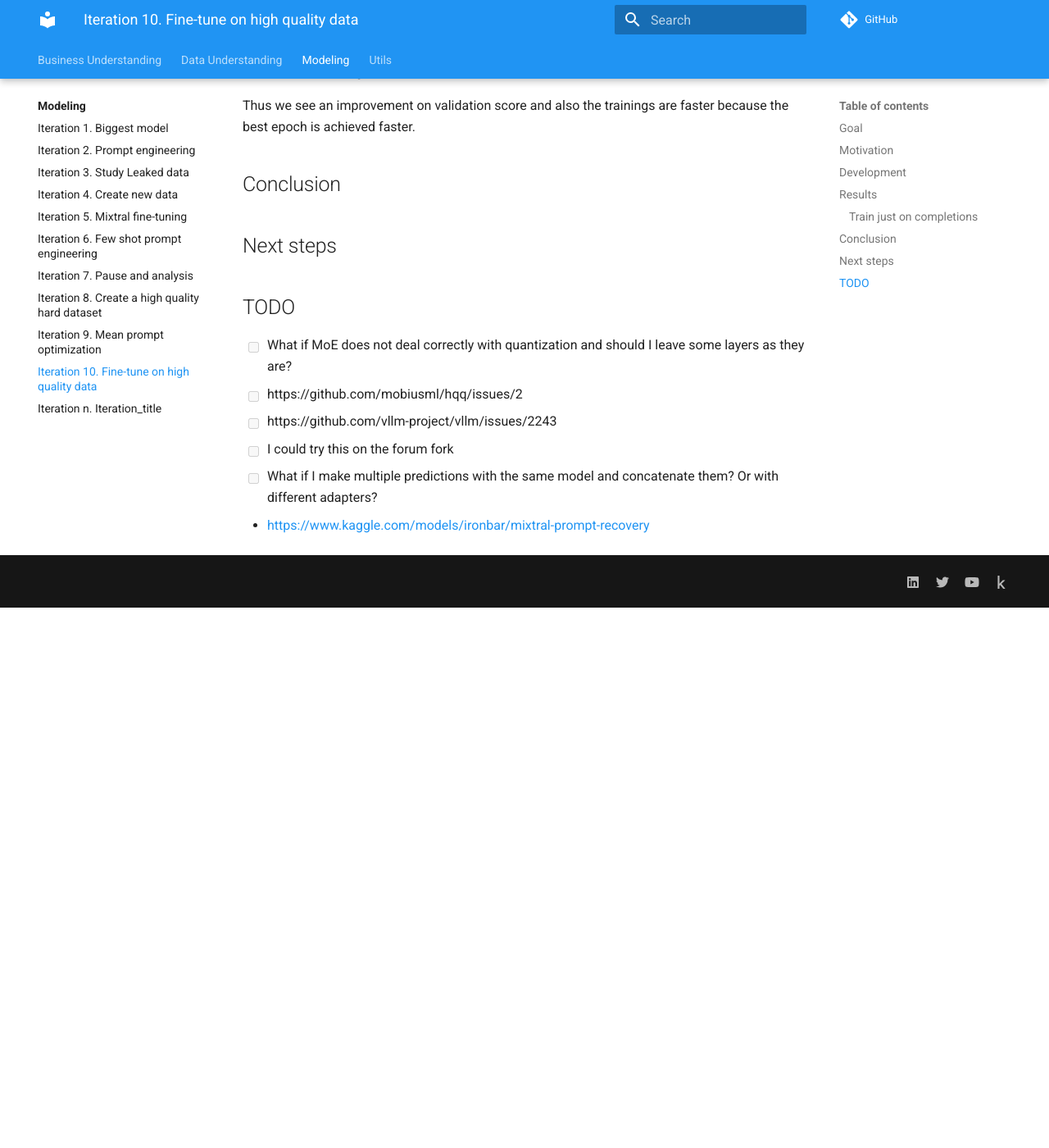
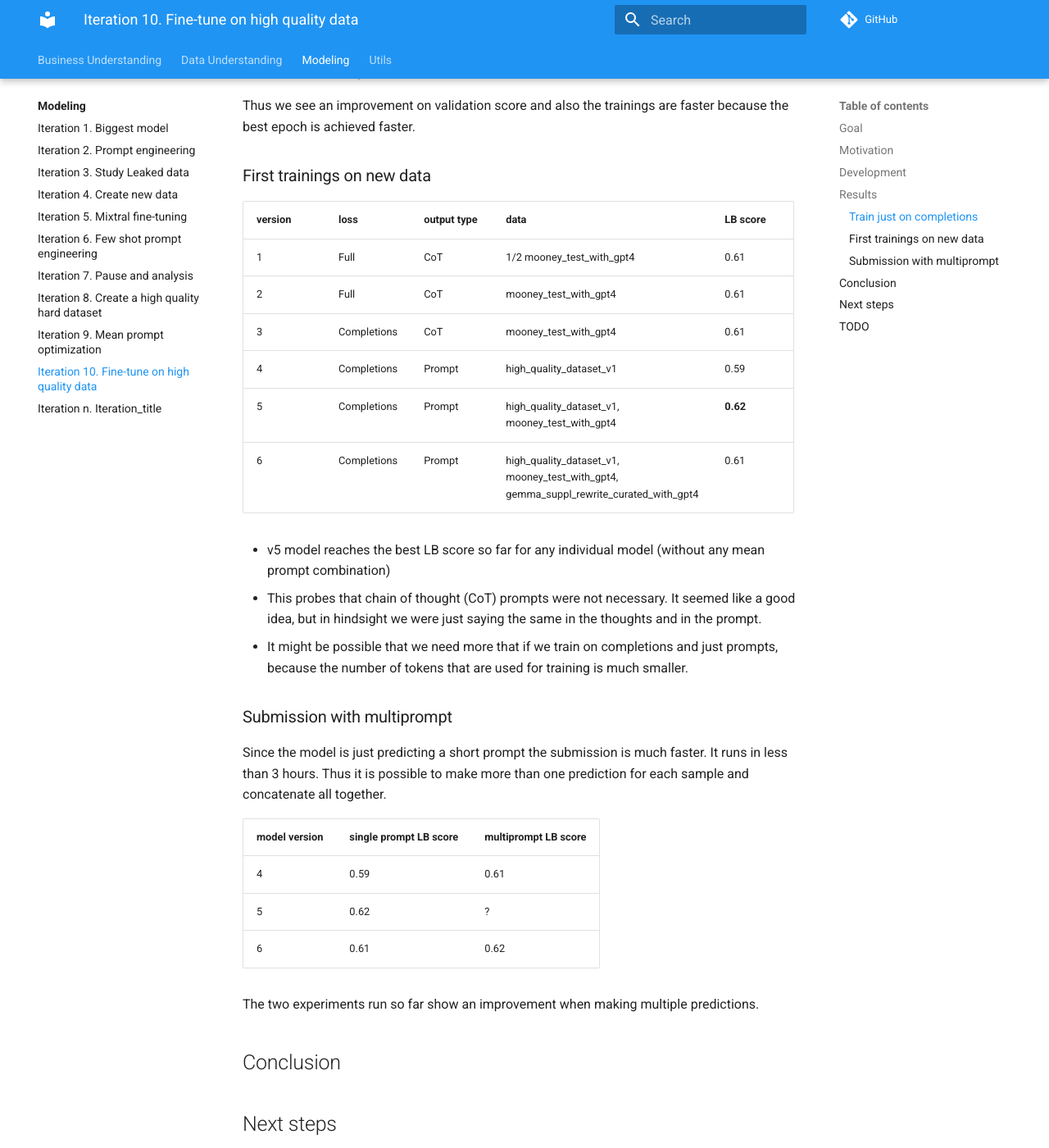
Before and after one commit to ironbar/prompt_recovery, an MkDocs documentation site: the page built from docs/modeling/Iteration_10_fine-tune_on_high_quality_data.md, in a window 1280 px wide and 1400 px high, scrolled down 1091 px. Shown: the whole window at 82% size. Built offline with MkDocs 1.6.1 and Material for MkDocs 9.7.7, drawn with Linux system fonts in a browser that asks for light colours; comment, search, counter and statistics services are not loaded; before the commit the page ends 1832 px from its top, so only the background shows below that; some of the changed text lies outside the part shown.

Commit message:
added results

```diff
--- a/docs/modeling/Iteration_10_fine-tune_on_high_quality_data.md
+++ b/docs/modeling/Iteration_10_fine-tune_on_high_quality_data.md
@@ -37,6 +37,36 @@ training it was around 6.
 Thus we see an improvement on validation score and also the trainings are faster because the best epoch
 is achieved faster.
 
+### First trainings on new data
+
+| version | loss        | output type | data                                                                                        | LB score |
+|---------|-------------|-------------|---------------------------------------------------------------------------------------------|----------|
+| 1       | Full        | CoT         | 1/2 mooney_test_with_gpt4                                                                   | 0.61     |
+| 2       | Full        | CoT         | mooney_test_with_gpt4                                                                       | 0.61     |
+| 3       | Completions | CoT         | mooney_test_with_gpt4                                                                       | 0.61     |
+| 4       | Completions | Prompt      | high_quality_dataset_v1                                                                     | 0.59     |
+| 5       | Completions | Prompt      | high_quality_dataset_v1,<br>mooney_test_with_gpt4                                           | **0.62** |
+| 6       | Completions | Prompt      | high_quality_dataset_v1,<br>mooney_test_with_gpt4,<br>gemma_suppl_rewrite_curated_with_gpt4 | 0.61     |
+
+- v5 model reaches the best LB score so far for any individual model (without any mean prompt combination)
+- This probes that chain of thought (CoT) prompts were not necessary. It seemed like a good idea, but in hindsight
+  we were just saying the same in the thoughts and in the prompt.
+- It might be possible that we need more that if we train on completions and just prompts, because the number of tokens
+  that are used for training is much smaller.
+
+### Submission with multiprompt
+
+Since the model is just predicting a short prompt the submission is much faster. It runs in less than 3 hours.
+Thus it is possible to make more than one prediction for each sample and concatenate all together.
+
+| model version | single prompt LB score | multiprompt LB score |
+|---------------|------------------------|----------------------|
+| 4             | 0.59                   | 0.61                 |
+| 5             | 0.62                   | ?                    |
+| 6             | 0.61                   | 0.62                 |
+
+The two experiments run so far show an improvement when making multiple predictions.
+
 ## Conclusion
 
 ## Next steps
@@ -47,5 +77,9 @@ is achieved faster.
   - [ ] https://github.com/mobiusml/hqq/issues/2
   - [ ] https://github.com/vllm-project/vllm/issues/2243
   - [ ] I could try this on the forum fork
-- [ ] What if I make multiple predictions with the same model and concatenate them? Or with different adapters?
+- [x] What if I make multiple predictions with the same model and concatenate them?
+- [ ] Or with different adapters?
 - <https://www.kaggle.com/models/ironbar/mixtral-prompt-recovery>
+- [ ] Create new data with Newtonbaba?
+- [ ] Evaluate new dataset
+- [ ] New data with multiple prompt instructions.
```
Also changed, not shown: 1 other file.
